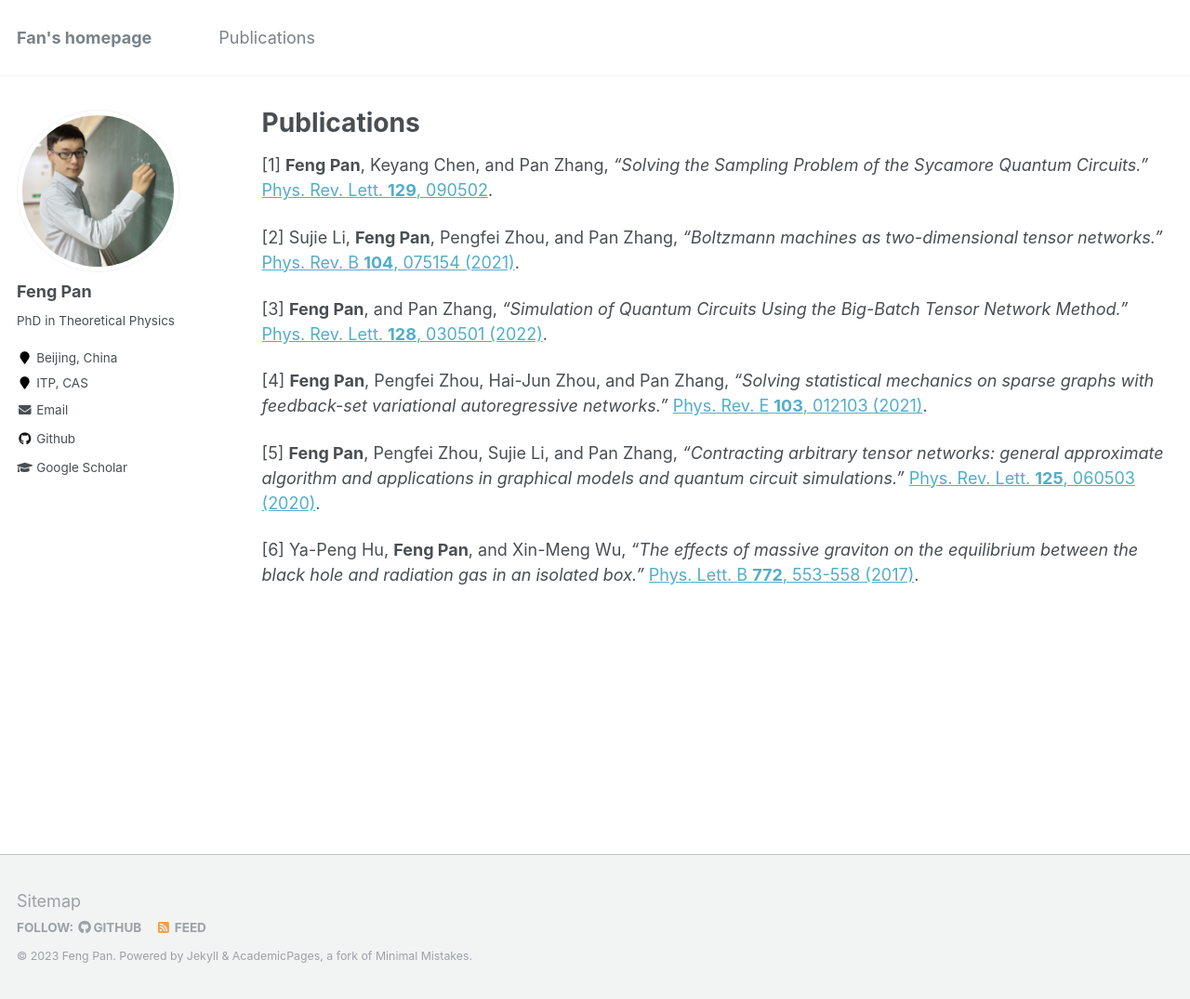
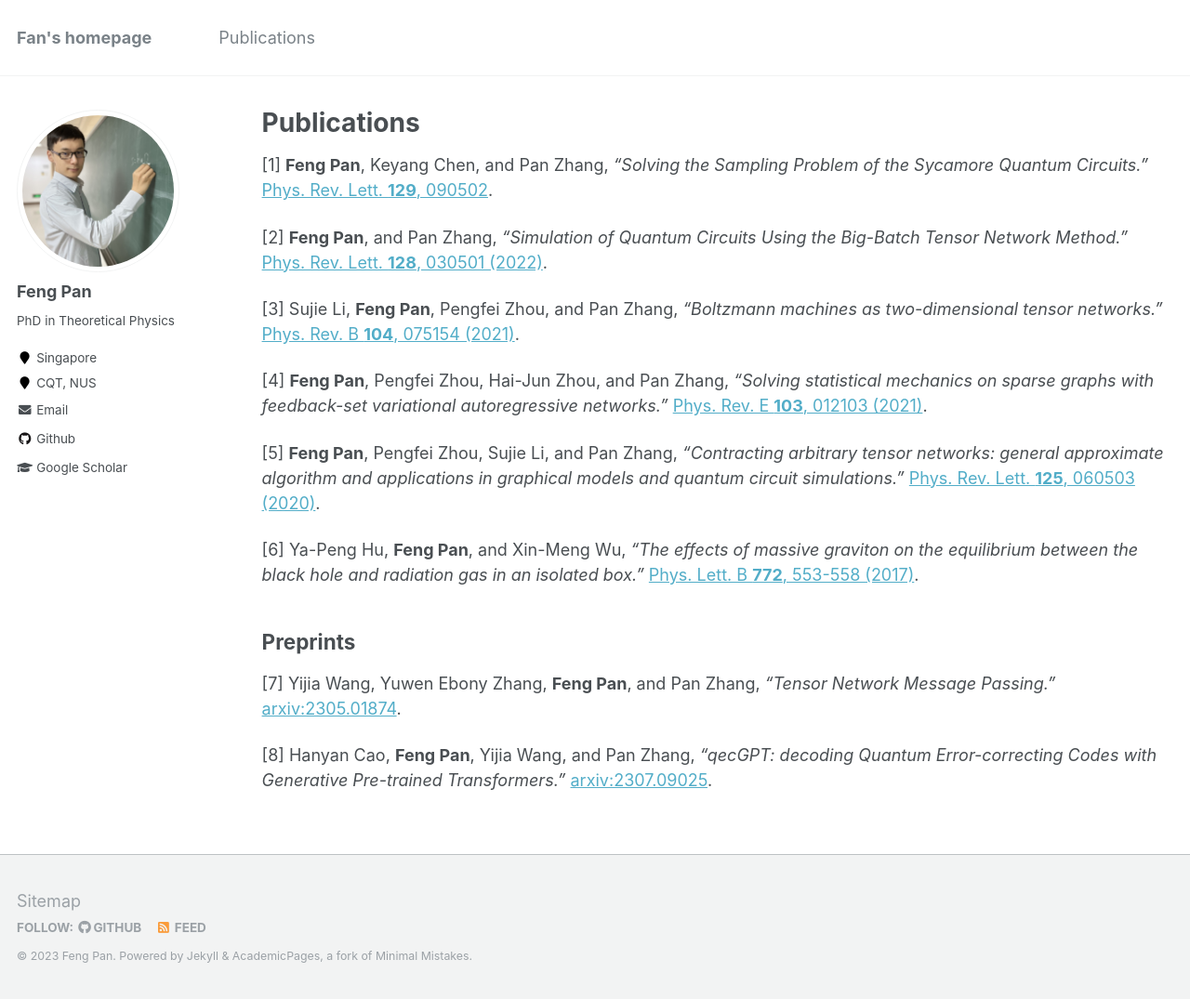
Before and after one commit to Fanerst/Fanerst.github.io, a Jekyll site: the page built from _pages/publications.md, in a window 1280 px wide and 1075 px high. Shown: the whole window at 93% size. Built offline with Jekyll 4.4.1, drawn with Linux system fonts in a browser that asks for light colours.

Commit message:
upadte cqt

```diff
--- a/_config.yml
+++ b/_config.yml
@@ -83,8 +83,8 @@ author:
   name             : "Feng Pan"
   avatar           : "cover_square.jpg"
   bio              : "PhD in Theoretical Physics"
-  location         : "Beijing, China"
-  employer         : "ITP, CAS"
+  location         : "Singapore"
+  employer         : "CQT, NUS"
   pubmed           : #"https://www.ncbi.nlm.nih.gov/pubmed/?term=john+snow"
   googlescholar    : "https://scholar.google.com/citations?user=ZDEkIDsAAAAJ&hl"
   email            : "fengpan1994@gmail.com"
--- a/_pages/publications.md
+++ b/_pages/publications.md
@@ -7,15 +7,23 @@ author_profile: true
 
 [1] **Feng Pan**, Keyang Chen, and Pan Zhang, *"Solving the Sampling Problem of the Sycamore Quantum Circuits."* [Phys. Rev. Lett. **129**, 090502](https://doi.org/10.1103/PhysRevLett.129.090502).
 
-[2] Sujie Li, **Feng Pan**, Pengfei Zhou, and Pan Zhang, *"Boltzmann machines as two-dimensional tensor networks."* [Phys. Rev. B **104**, 075154 (2021)](https://link.aps.org/doi/10.1103/PhysRevB.104.075154).
+[2] **Feng Pan**, and Pan Zhang, *"Simulation of Quantum Circuits Using the Big-Batch Tensor Network Method."* [Phys. Rev. Lett. **128**, 030501 (2022)](https://doi.org/10.1103/PhysRevLett.128.030501).
 
-[3] **Feng Pan**, and Pan Zhang, *"Simulation of Quantum Circuits Using the Big-Batch Tensor Network Method."* [Phys. Rev. Lett. **128**, 030501 (2022)](https://doi.org/10.1103/PhysRevLett.128.030501).
+[3] Sujie Li, **Feng Pan**, Pengfei Zhou, and Pan Zhang, *"Boltzmann machines as two-dimensional tensor networks."* [Phys. Rev. B **104**, 075154 (2021)](https://link.aps.org/doi/10.1103/PhysRevB.104.075154).
 
 [4] **Feng Pan**, Pengfei Zhou, Hai-Jun Zhou, and Pan Zhang, *"Solving statistical mechanics on sparse graphs with feedback-set variational autoregressive networks."* [Phys. Rev. E **103**, 012103 (2021)](https://link.aps.org/doi/10.1103/PhysRevE.103.012103).
 
 [5] **Feng Pan**, Pengfei Zhou, Sujie Li, and Pan Zhang, *"Contracting arbitrary tensor networks: general approximate algorithm and applications in graphical models and quantum circuit simulations."* [Phys. Rev. Lett. **125**, 060503 (2020)](https://link.aps.org/doi/10.1103/PhysRevLett.125.060503).
 
 [6] Ya-Peng Hu, **Feng Pan**, and Xin-Meng Wu, *"The effects of massive graviton on the equilibrium between the black hole and radiation gas in an isolated box."* [Phys. Lett. B **772**, 553-558 (2017)](http://www.sciencedirect.com/science/article/pii/S0370269317305750).
+
+## Preprints
+
+[7] Yijia Wang, Yuwen Ebony Zhang, **Feng Pan**, and Pan Zhang, *"Tensor Network Message Passing."* [arxiv:2305.01874](https://arxiv.org/abs/2305.01874).
+
+[8] Hanyan Cao, **Feng Pan**, Yijia Wang, and Pan Zhang, *"qecGPT: decoding Quantum Error-correcting Codes with Generative Pre-trained Transformers."* [arxiv:2307.09025](https://arxiv.org/abs/2307.09025).
+
+
 
 <!-- {% if author.googlescholar %}
   You can also find my articles on <u><a href="{{author.googlescholar}}">my Google Scholar profile</a>.</u>
```
Also changed, not shown: _pages/about.md (+4 -2 lines).
